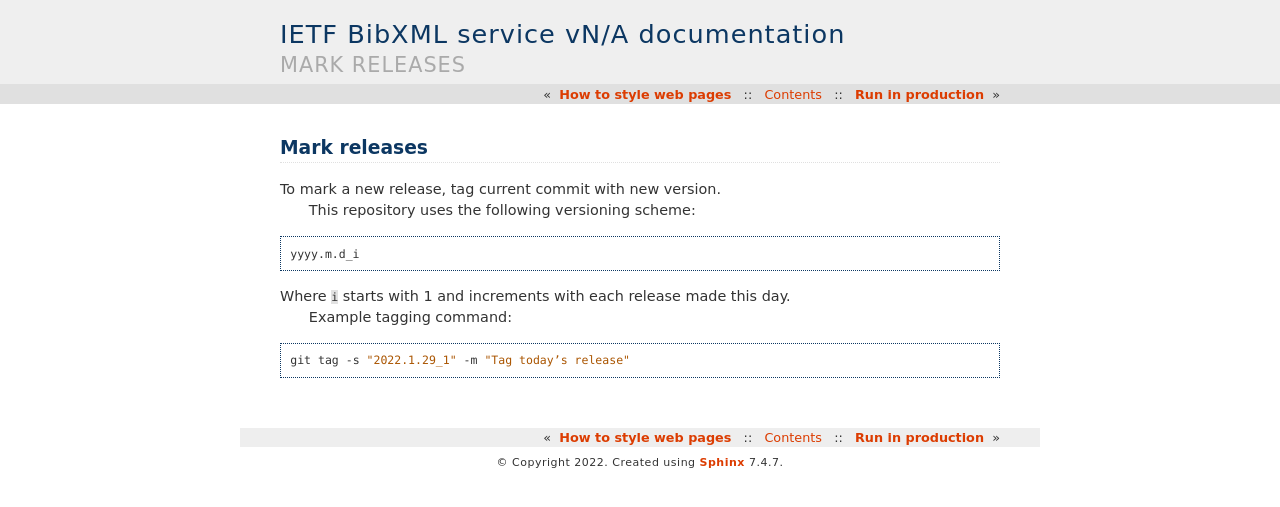
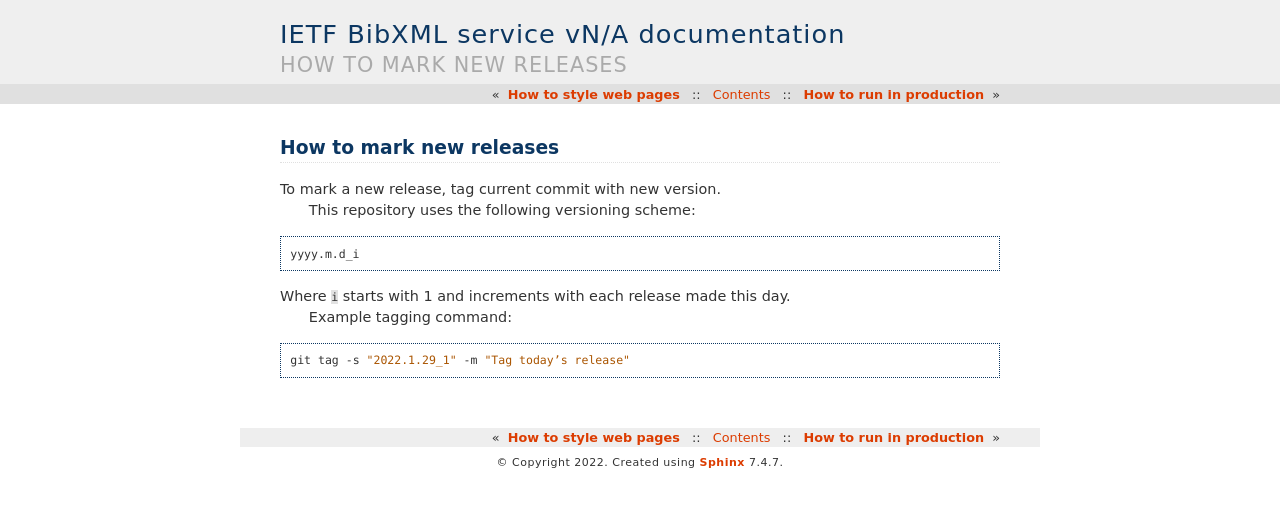
Before and after one commit to ietf-tools/bibxml-service, a Sphinx documentation site: the page built from docs/howto/mark-releases.rst, in a window 1280 px wide. Shown: the top 507 px of the page. Built offline with Sphinx 7.4.7, drawn with Linux system fonts in a browser that asks for light colours; pages that are not in the unit, such as notebooks, are missing from menus.

Commit message:
docs(how-to): consistent subsection titles

```diff
--- a/docs/howto/develop-locally.rst
+++ b/docs/howto/develop-locally.rst
@@ -1,6 +1,6 @@
-====================================
-Set up local development environment
-====================================
+===========================================
+How to set up local development environment
+===========================================
 
 You will need Docker Desktop with Compose V2 support enabled.
 
--- a/docs/howto/mark-releases.rst
+++ b/docs/howto/mark-releases.rst
@@ -1,6 +1,6 @@
-=============
-Mark releases
-=============
+========================
+How to mark new releases
+========================
 
 To mark a new release, tag current commit with new version.
 
--- a/docs/howto/run-in-production.rst
+++ b/docs/howto/run-in-production.rst
@@ -1,6 +1,6 @@
-=================
-Run in production
-=================
+========================
+How to run in production
+========================
 
 .. todo:: Complete this section.
 
```
